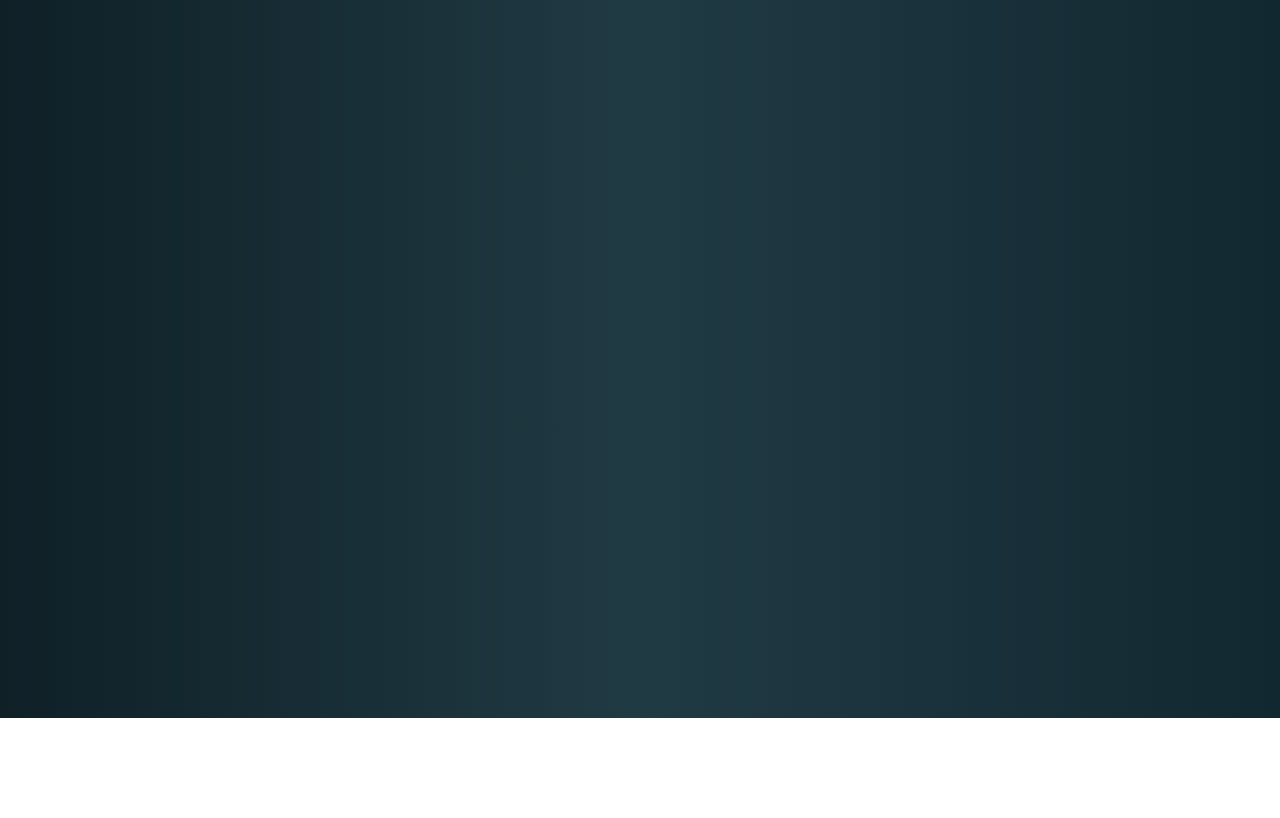
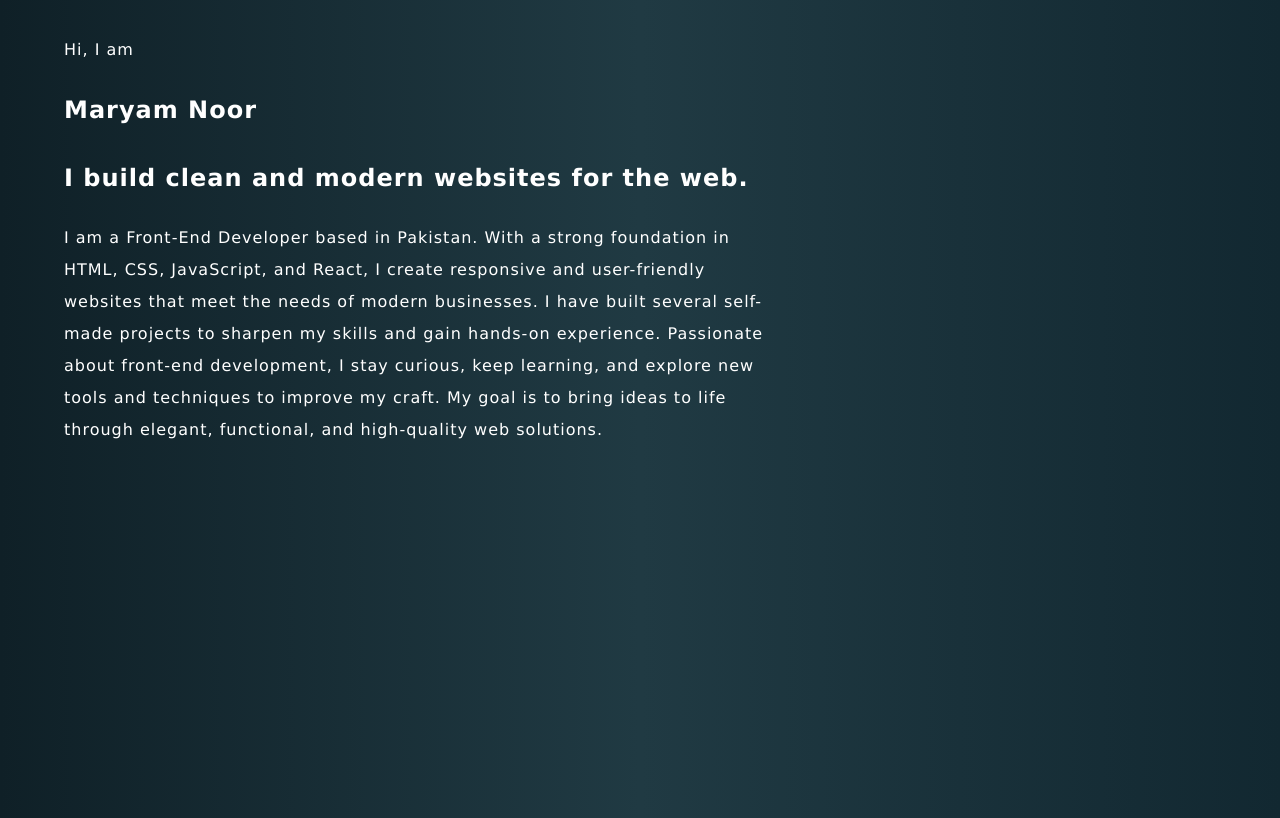
Before and after one commit to maryamnoor3479-sketch/maryam-portfolio, a plain HTML site: page index.html in a window 1280 px wide. Shown: the part 82-900 px from the top of the page. Before the commit the page ends 800 px from the top, so only its background shows below. Drawn offline with Linux system fonts and the light colour scheme.

Commit message:
completed the introduction

```diff
--- a/index.html
+++ b/index.html
@@ -1,14 +1,14 @@
 <!DOCTYPE html>
 <html lang="en">
   <head>
-    <meta charset="UTF-8">
-    <meta name="viewport" content="width=device-width, initial-scale=1.0">
+    <meta charset="UTF-8" />
+    <meta name="viewport" content="width=device-width, initial-scale=1.0" />
     <title>Maryam's Portfolio</title>
-    <link rel="stylesheet" href="style.css">
+    <link rel="stylesheet" href="style.css" />
   </head>
   <body>
     <header>
-        <img src="" alt="me" class="logo">
+      <img src="" alt="me" class="logo" />
       <nav class="navbar">
         <a href="#">About</a>
         <a href="#">Experience</a>
@@ -16,5 +16,21 @@
         <a href="#">Contact</a>
       </nav>
     </header>
+    <section class="intro">
+        <div class="intro-content">
+    <p>Hi, I am</p>
+    <h1>Maryam Noor</h1>
+    <h1>I build clean and modern websites for the web.</h1>
+    <p>
+      I am a Front-End Developer based in Pakistan. With a strong foundation in
+      HTML, CSS, JavaScript, and React, I create responsive and user-friendly
+      websites that meet the needs of modern businesses. I have built several
+      self-made projects to sharpen my skills and gain hands-on experience.
+      Passionate about front-end development, I stay curious, keep learning, and
+      explore new tools and techniques to improve my craft. My goal is to bring
+      ideas to life through elegant, functional, and high-quality web solutions.
+    </p>
+    </div>
+    </section>
   </body>
 </html>
--- a/style.css
+++ b/style.css
@@ -3,11 +3,12 @@ body {
     color: #ffffff;
     min-height: 100vh;
     margin: 0;
-  font-family:'Helvetica Neue', Arial, sans-serif;
+    font-family: 'Lucida Sans', 'Lucida Sans Regular', 'Lucida Grande', 'Lucida Sans Unicode', Geneva, Verdana, sans-serif;
     letter-spacing: 1px;
+    line-height: 2;
 }
 
-header{
+header {
     position: fixed;
     top: 0;
     left: 0;
@@ -19,19 +20,33 @@ header{
     z-index: 1000;
 }
 
-.navbar{
+.navbar {
     gap: 30px;
     display: flex;
     margin-right: 20px;
     font-weight: bold;
 }
 
-.logo{
+.logo {
     margin: 20px;
 }
 
 .navbar a {
     color: white;
     text-decoration: none;
+}
+
+.intro {
+    display: flex;
+    justify-content: flex-start;
+    margin-top: 100px;
+    min-height: 100vh;
 
 }
+
+.intro-content {
+    max-width: 700px;
+    margin-left: 5%;
+    margin-right: 15%;
+    text-align: left;
+}
```
Lines whose indentation alone changed are shown as unchanged.
